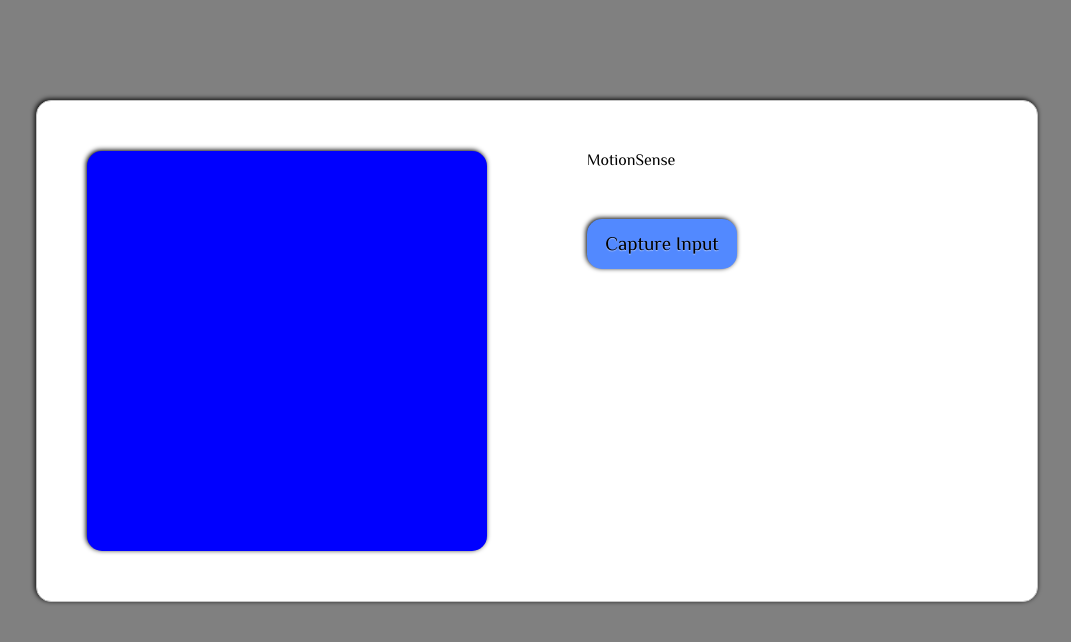
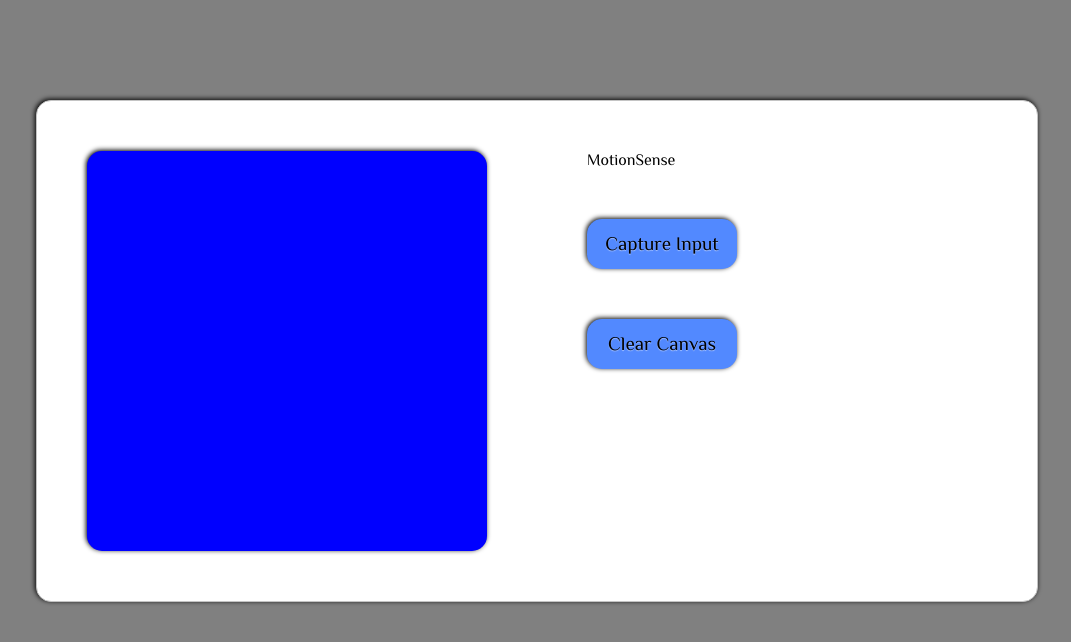
Before and after one commit to jeffyoung23/MotionSense, a plain HTML site: page MotionSense.html in a window 1280 px wide. Shown: the whole page, without its empty margins (64-1135 px from the left). Drawn offline with Linux system fonts and the light colour scheme.

Commit message:
added clear canvas button plus function

```diff
--- a/JS/MotionSenseScript.js
+++ b/JS/MotionSenseScript.js
@@ -60,3 +60,13 @@ function saveImage(){
     e.style.height = "200px";
     x.appendChild(e);
 }
+
+function clear_canvas(){
+
+    var canvas = document.getElementById("input_canvas");
+
+    var context = canvas.getContext('2d');
+
+    context.clearRect (0, 0,  400, 400);
+
+}
--- a/MotionSense.html
+++ b/MotionSense.html
@@ -15,6 +15,7 @@
 <div id = "right_console">
 <div id = "title_item">MotionSense</div>
 <div class="button" id="capture_input" onClick="saveImage()" >Capture Input</div>
+<div class="button" id="clear_canvas" onClick="clear_canvas()" >Clear Canvas</div>
 <div id="saved_images"></div>
 </div>
 </div>
```
